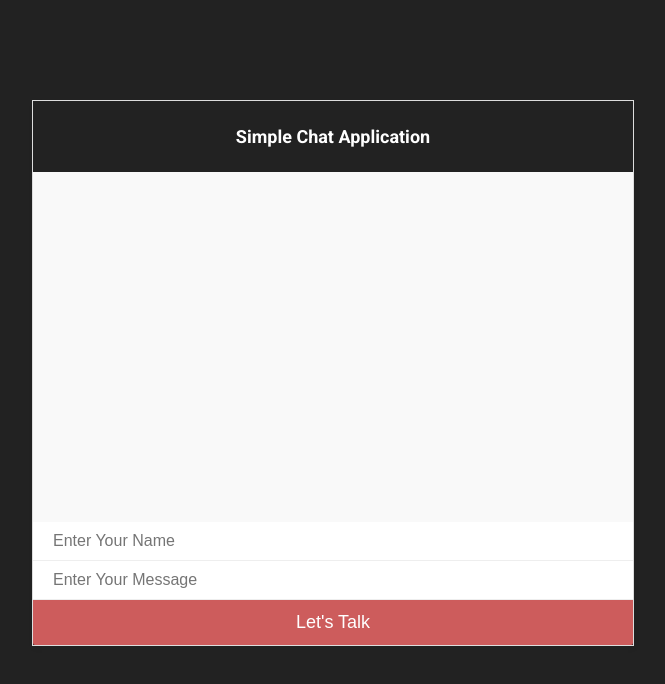
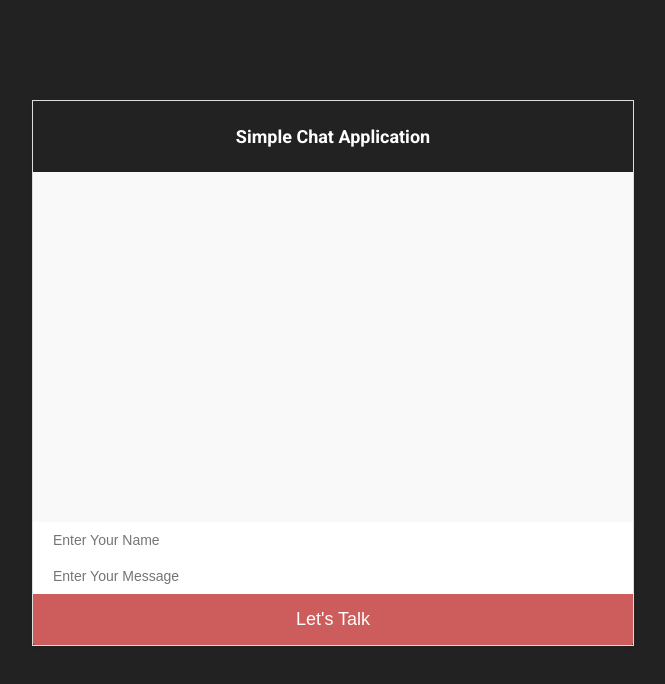
Before and after one commit to ezsudeep/chatApplication, a website: page public/index.html in a window 1280 px wide. Shown: the whole page, without its empty margins (307-972 px from the left). Drawn offline with nearby package versions, Linux system fonts and the light colour scheme; no server answers.

```diff
--- a/public/chat.js
+++ b/public/chat.js
@@ -17,3 +17,5 @@
   });
   message.value = '';
 });
+
+//
--- a/public/style.css
+++ b/public/style.css
@@ -51,13 +51,11 @@
 input {
   padding: 10px 20px;
   box-sizing: border-box;
-  background: #eee;
   border: 0;
   display: block;
   width: 100%;
   background: #fff;
-  border-bottom: 1px solid #eee;
-  font-size: 16px;
+  font-size: 14px;
 }
 
 button {
@@ -65,7 +63,7 @@
   color: #fff;
   font-size: 18px;
   border: 2px;
-  padding: 12px 0;
+  padding: 15px 0;
   width: 100%;
   border-radius: 0 0 2px 2px;
 }
```
Also changed, not shown: index.js (+6 -2 lines).
